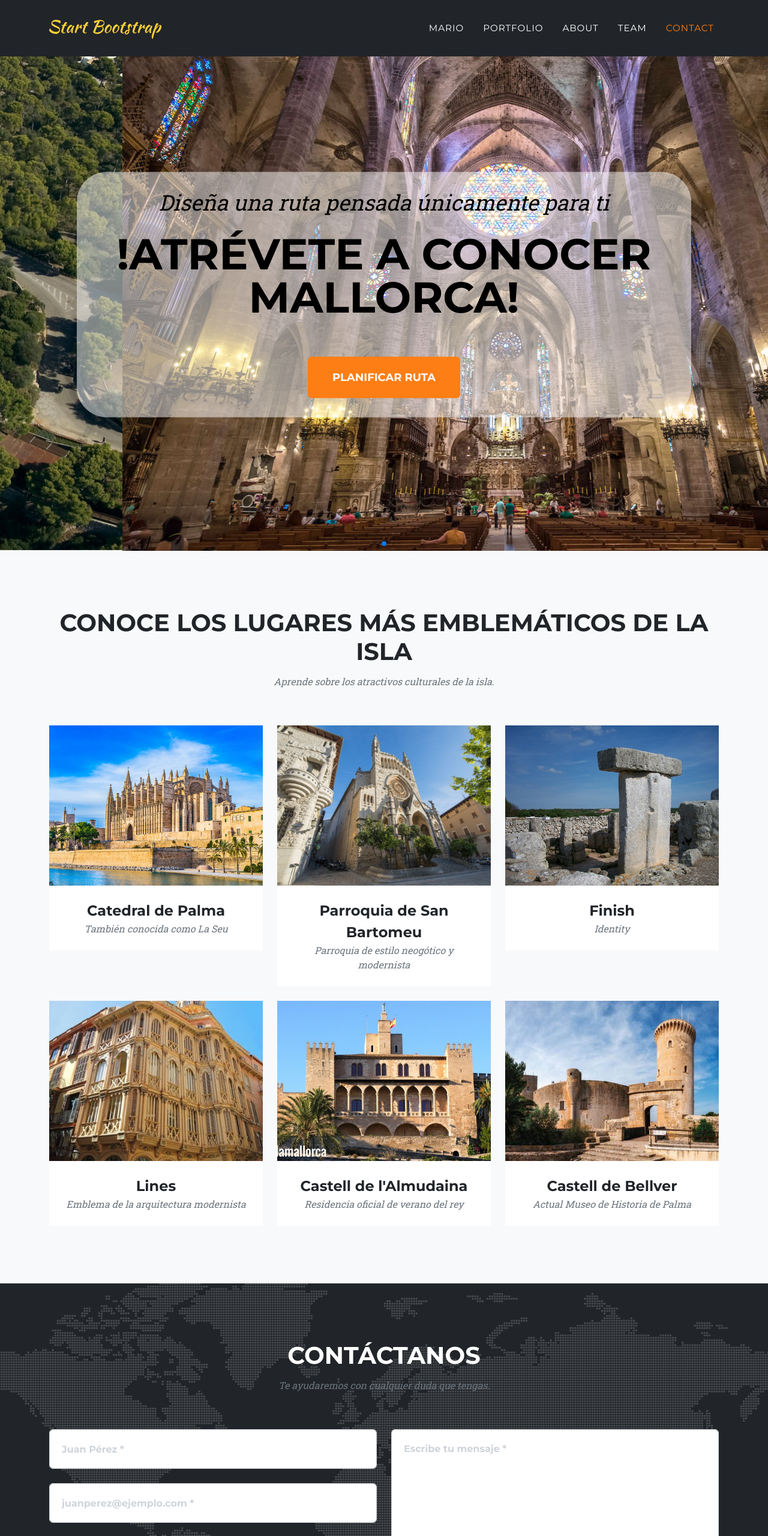
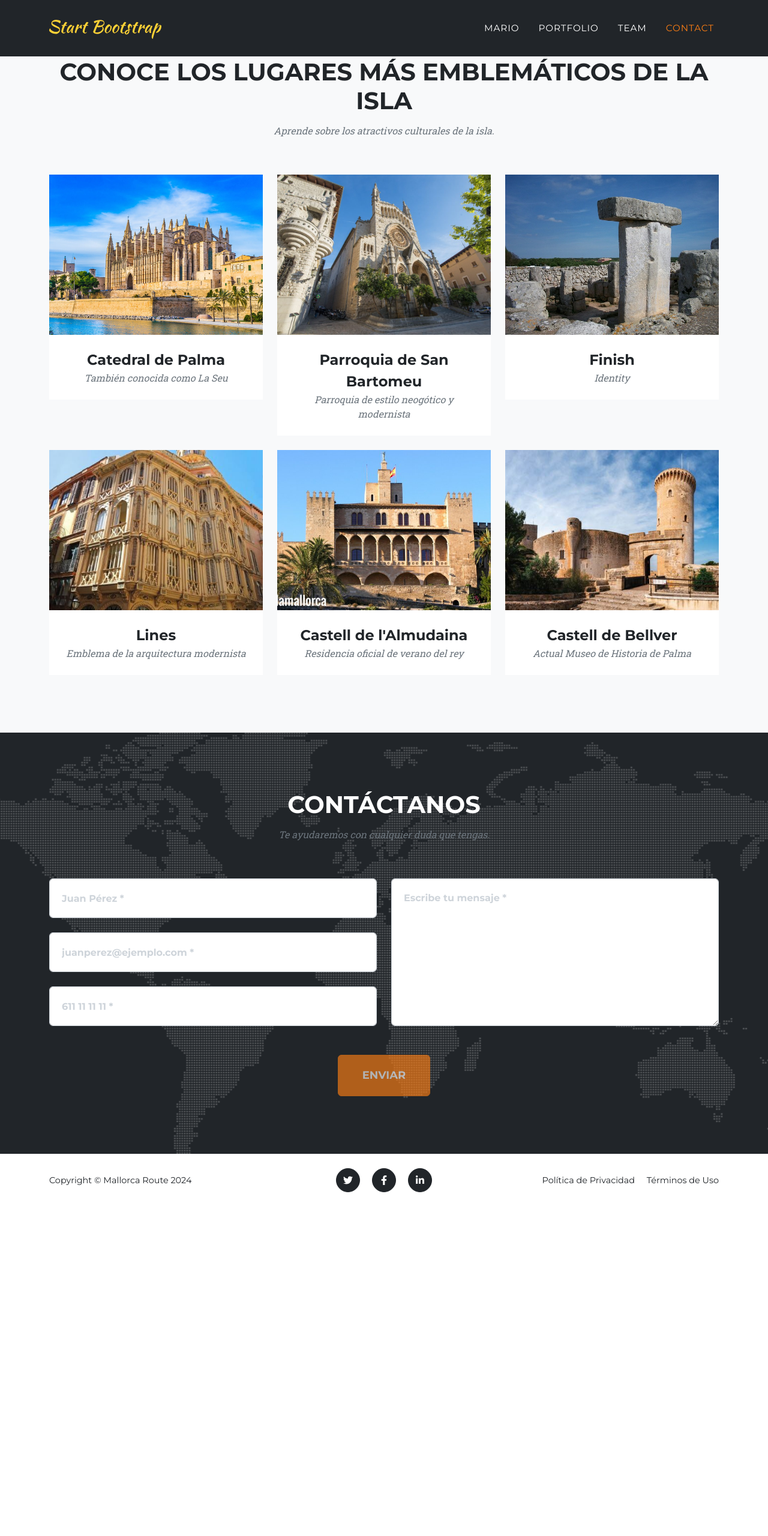
Before and after one commit to AdondeBoy/Multimedia, a plain HTML site: page edificios.html in a window 1280 px wide. Shown: the top 2560 px of the page at 60% size. After the commit the page ends 2011 px from the top, so only its background shows below. Drawn offline with nearby package versions, Linux system fonts and the light colour scheme; files whose address does not match are found by name.

Commit message:
Cosas de Eduardo
"Nah, pocas cosas"

```diff
--- a/edificios.html
+++ b/edificios.html
@@ -26,7 +26,7 @@
         <!-- Menú de navegación -->
         <nav class="navbar navbar-expand-lg navbar-dark fixed-top" id="mainNav">
             <div class="container">
-                <a class="navbar-brand" href="#page-top"><img src="assets/img/navbar-logo.svg" alt="..." /></a>
+                <a class="navbar-brand" href="index.html"><img src="assets/img/navbar-logo.svg" alt="..." /></a>
                 <button class="navbar-toggler" type="button" data-bs-toggle="collapse" data-bs-target="#navbarResponsive" aria-controls="navbarResponsive" aria-expanded="false" aria-label="Toggle navigation">
                     Menu
                     <i class="fas fa-bars ms-1"></i>
@@ -35,35 +35,21 @@
                     <ul class="navbar-nav text-uppercase ms-auto py-4 py-lg-0">
                         <li class="nav-item"><a class="nav-link" href="#services">Mario</a></li>
                         <li class="nav-item"><a class="nav-link" href="#portfolio">Portfolio</a></li>
-                        <li class="nav-item"><a class="nav-link" href="#about">About</a></li>
                         <li class="nav-item"><a class="nav-link" href="#team">Team</a></li>
                         <li class="nav-item"><a class="nav-link" href="#contact">Contact</a></li>
                     </ul>
                 </div>
             </div>
         </nav>
-        <!-- Cabecera-->
-        <header class="masthead">
-            <div class="slider">
-                <!-- Aquí se generará el slider de imágenes -->
-                <div class="swiper-wrapper">
-                    <div class="swiper-slide"><img src="assets/img/slider/imagen1.jpg" alt="Imagen test 1"></div>
-                    <div class="swiper-slide"><img src="assets/img/slider/imagen2.jpg" alt="Imagen test 2"></div>
-                    <div class="swiper-slide"><img src="assets/img/slider/imagen3.gif" alt="Imagen test 3"></div>
-                    <!-- <div class="swiper-slide"><img src="assets/img/slider/imagen4.png" alt="Imagen test 4"></div> -->
-                </div>
-                <!-- Agregar botones de navegación si es necesario -->
-                <div class="swiper-pagination"></div>
-                <div class="container">
-                    <div class="masthead-subheading">Diseña una ruta pensada únicamente para ti</div>
-                    <div class="masthead-heading text-uppercase">!Atrévete a conocer Mallorca!</div>
-                    <a class="btn btn-primary btn-xl text-uppercase">Planificar Ruta</a>
-                </div>
-            </div>
-        </header>
         <!-- Panel de contenidos dinámico -->
         <main>
             <!-- Principales edificios Grid-->
+
+            <nav id="filtros busqueda">
+
+
+            </nav>
+
             <section class="page-section bg-light" id="portfolio">
                 <div class="container">
                     <div class="text-center">
@@ -237,8 +223,8 @@
                         <a class="btn btn-dark btn-social mx-2" href="#!" aria-label="LinkedIn"><i class="fab fa-linkedin-in"></i></a>
                     </div>
                     <div class="col-lg-4 text-lg-end">
-                        <a class="link-dark text-decoration-none me-3" href="#!">Privacy Policy</a>
-                        <a class="link-dark text-decoration-none" href="#!">Terms of Use</a>
+                        <a class="link-dark text-decoration-none me-3" href="#!">Política de Privacidad</a>
+                        <a class="link-dark text-decoration-none" href="#!">Términos de Uso</a>
                     </div>
                 </div>
             </div>
```
Also changed, not shown: index.html (+5 -6 lines), assets/favicon.ico.
